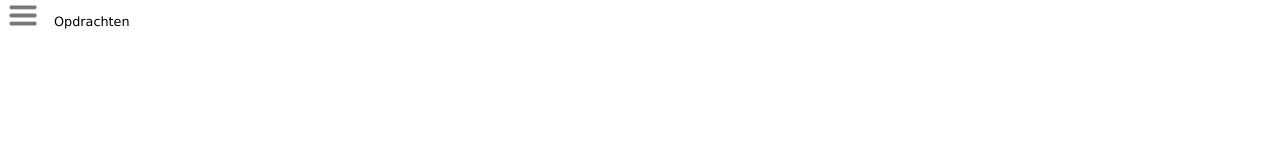
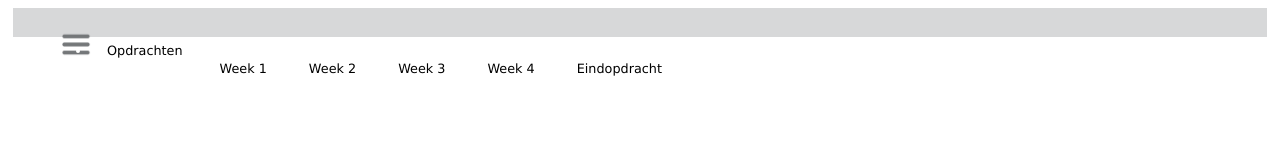
Before and after one commit to LauraGeerars/portfolio_site, a plain HTML site: page index.html in a window 1280 px wide. Drawn offline with Linux system fonts and the light colour scheme.

Commit message:
changes in style

```diff
--- a/index.html
+++ b/index.html
@@ -5,11 +5,22 @@
 <link rel="stylesheet" type="text/css" href="stylesheet.css">
 </head>
 <body>
-<header>
-  <ul>
+  <header>
+<ul>
     <li><img src="menu_icon.png" alt="Menu icon" width="30" height="30"></li>
     <li><a href="opdrachtpagina.html">Opdrachten</a></li>
   </ul>
 </header>
+
+<nav>
+<ul>
+  <li><a href="#URL">Week 1</a></li>
+  <li><a href="#URL">Week 2</a></li>
+  <li><a href="#URL">Week 3</a></li>
+  <li><a href="#URL">Week 4</a></li>
+  <li><a href="#URL">Eindopdracht</a></li>
+</ul>
+</nav>
+
 </body>
 </html>
--- a/stylesheet.css
+++ b/stylesheet.css
@@ -1,25 +1,37 @@
 
 body {
-  font-family:Verdana, sans-serif; font-size:0.8em;
+  font-family:Verdana, sans-serif;
+  font-size:0.8em;
 }
 
-header {
-  background-color: black;
-    color:white;
-    text-align:center;
-    padding:0;
+body {
+    font-family:Verdana,sans-serif;
+    font-size:0.8em;
 }
 
-header ul {
-    float: right;
-    list-style-type: none;
-    margin: 0;
-    padding: 0;
-    overflow: hidden;
-    background-color: #FFFFFF;
-    position: fixed;
-    top: 0;
-    width: 100%;
+header,footer,section,article {
+    margin:5px;
+    margin-bottom:15px;
+    padding:8px;
+    background-color:white;
+}
+
+header,footer {
+    color:white;
+    background-color:#D7D8D9;
+    margin-bottom:5px;
+}
+
+section {
+    background-color:#D7D8D9;
+}
+
+nav ul  {
+    margin:0;padding:0;
+}
+
+nav ul li {
+    display:inline; margin:5px;
 }
 
 li {
```
